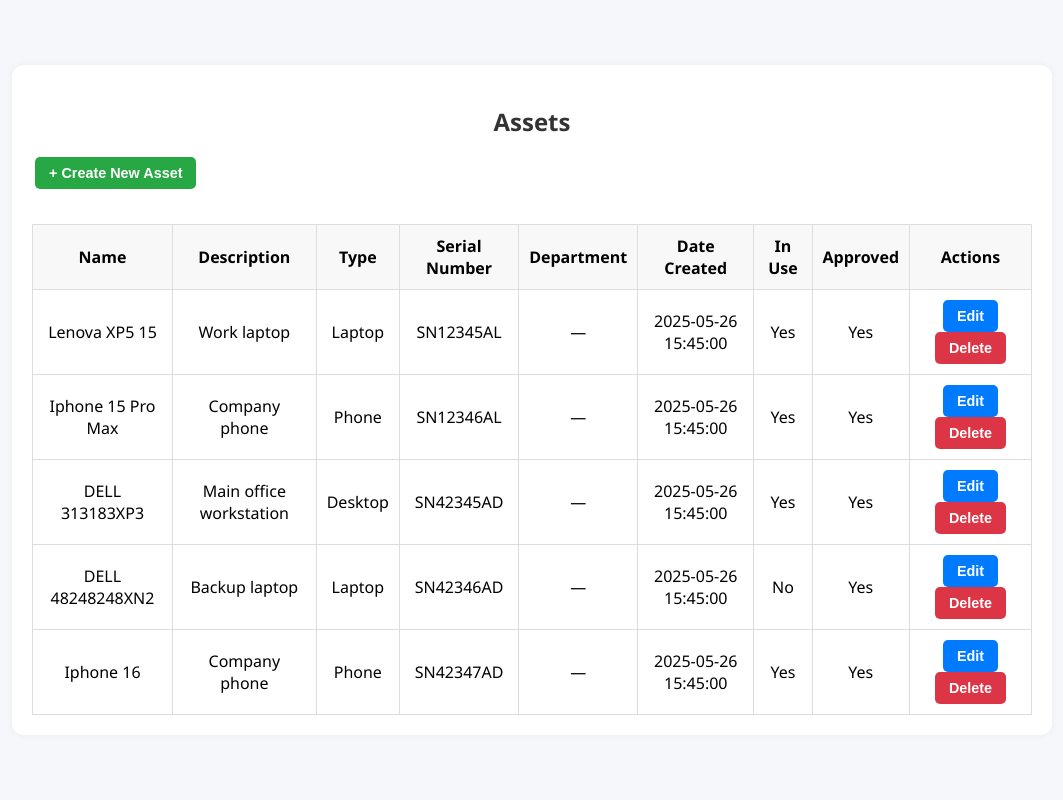
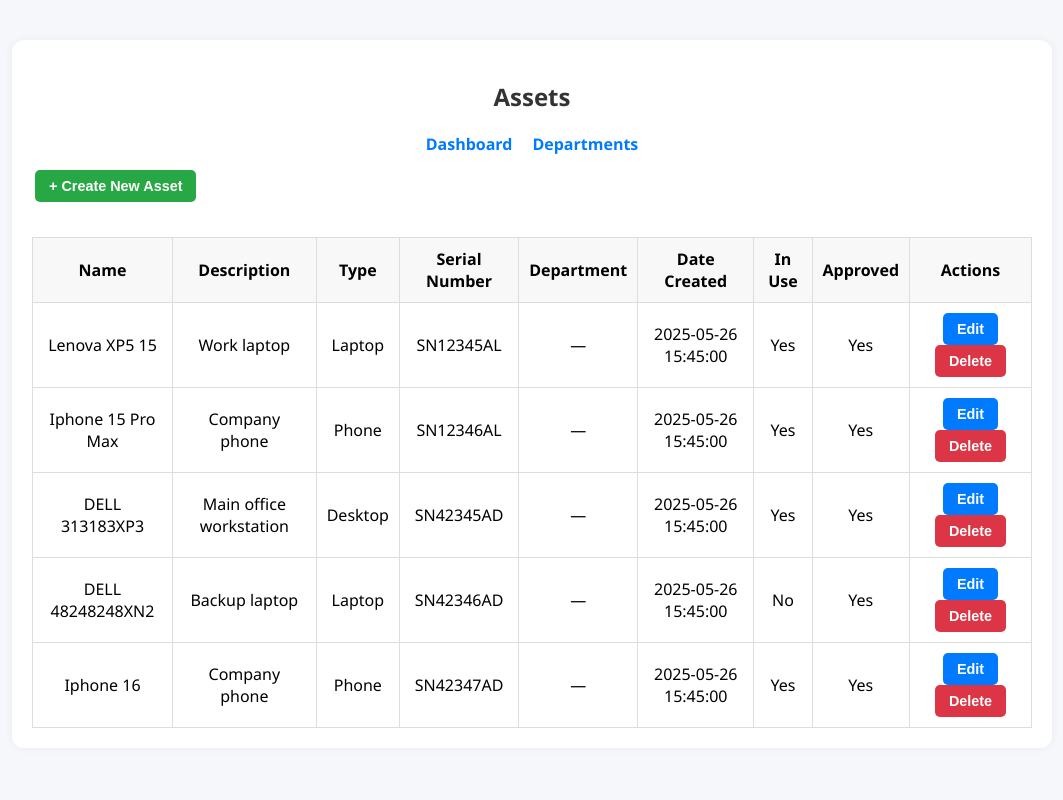
Before and after one commit to jacobslearning/SEA, a Flask app: page /assets in a window 1280 px wide. Shown: the whole page, without its empty margins (108-1171 px from the left). Run offline with Flask 3, Linux system fonts and the light colour scheme; a user stored in the database is signed in; data comes from the database, SQL or seed files in the repository.

Commit message:
added nav links

```diff
--- a/app.py
+++ b/app.py
@@ -234,6 +234,7 @@
             FROM Asset a
             LEFT JOIN User u ON a.owner_id = u.id
             LEFT JOIN Department d ON a.department_id = d.id
+            WHERE a.approved = 0
         ''')
     else:
         cursor.execute('''
@@ -241,7 +242,7 @@
             FROM Asset a
             LEFT JOIN User u ON a.owner_id = u.id
             LEFT JOIN Department d ON a.department_id = d.id
-            WHERE a.owner_id = ? AND (a.approved = 0 OR a.approved = 1)
+            WHERE a.owner_id = ? AND a.approved = 0
         ''', (user['id'],))
     assets = [dict(row) for row in cursor.fetchall()]
     return render_template('dashboard.html', user=user, assets=assets)
--- a/static/css/style.css
+++ b/static/css/style.css
@@ -4,7 +4,6 @@
   display: flex;
   align-items: center;
   justify-content: center;
-  height: 100vh;
   margin: 0;
 }
 
@@ -20,6 +19,23 @@
 h2 {
   text-align: center;
   color: #333;
+}
+
+.nav-links {
+  display: flex;
+  justify-content: center;
+  gap: 20px;
+  margin-bottom: 15px;
+}
+
+.nav-links a {
+  text-decoration: none;
+  color: #007bff;
+  font-weight: bold;
+}
+
+.nav-links a:hover {
+  text-decoration: underline;
 }
 
 form {
--- a/templates/assets.html
+++ b/templates/assets.html
@@ -15,6 +15,13 @@
   <body>
     <div class="assets-container">
       <h2 class="text-center">Assets</h2>
+      <nav class="nav-links">
+        <a href="{{ url_for('dashboard') }}">Dashboard</a>
+        <a href="{{ url_for('departments') }}">Departments</a>
+        {% if user['role'] == 'admin' %}
+        <a href="{{ url_for('users') }}">Users</a>
+        {% endif %}
+      </nav>
 
       <button class="btn btn-create" id="openCreateModal">
         + Create New Asset
--- a/templates/dashboard.html
+++ b/templates/dashboard.html
@@ -45,7 +45,7 @@
           <tr>
             <td>{{ asset['name'] }}</td>
             <td>{{ asset['type'] }}</td>
-            <td>{{ asset['serial'] }}</td>
+            <td>{{ asset['serial_number'] }}</td>
             <td>{{ asset['owner_username'] }}</td>
             <td>{{ asset['department_name'] or '—' }}</td>
             <td>{{ asset['date_created'] }}</td>
```
